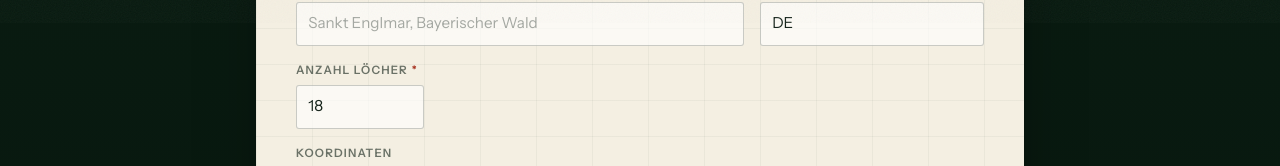
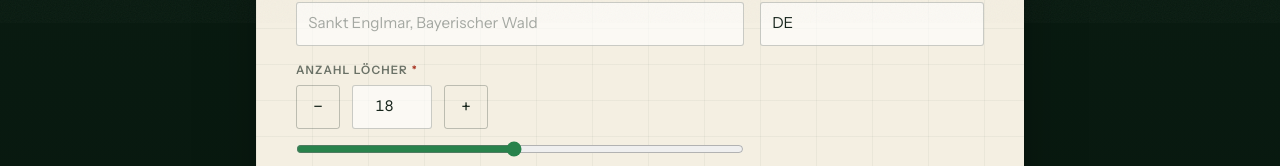
Before and after one commit to mstemplinger/GolfTrackApp, a Next.js app in the folder web/: page /platz-melden in a window 1280 px wide. Shown: the part 777-943 px from the top of the page. Built offline with nearby package versions, Linux system fonts and the light colour scheme; no server answers.

Commit message:
Platzformular: Lochanzahl per Regler, Plus/Minus und freiem Eingabefeld
Co-Authored-By: Claude Opus 5.5 <noreply@anthropic.com>

```diff
--- a/web/src/views/SubmitForm.tsx
+++ b/web/src/views/SubmitForm.tsx
@@ -31,6 +31,7 @@ export function SubmitForm({ lang }: { lang: Lang }) {
 
   const [kind, setKind] = useState<Kind>("golf");
   const [holes, setHoles] = useState(18);
+  const [holesDraft, setHolesDraft] = useState("18");
   const [rows, setRows] = useState<HoleRow[]>(() => Array.from({ length: 18 }, emptyRow));
   const [values, setValues] = useState({
     name: "",
@@ -64,8 +65,9 @@ export function SubmitForm({ lang }: { lang: Lang }) {
   }, []);
 
   const changeHoles = useCallback((count: number) => {
-    const safe = Math.min(36, Math.max(1, count || 1));
+    const safe = Math.min(36, Math.max(1, Math.round(count) || 1));
     setHoles(safe);
+    setHolesDraft(String(safe));
     setRows((previous) => {
       const next = previous.slice(0, safe);
       while (next.length < safe) next.push(emptyRow());
@@ -289,14 +291,51 @@ export function SubmitForm({ lang }: { lang: Lang }) {
           </Field>
         </div>
         <Field label={isGolf ? copy.holes : copy.holesMinigolf} required>
+          <div className="flex items-center gap-3">
+            <button
+              type="button"
+              onClick={() => changeHoles(holes - 1)}
+              disabled={holes <= 1}
+              aria-label="−1"
+              className="tap grid h-11 w-11 shrink-0 place-items-center rounded-[3px] border border-ink/25 text-lg transition-colors hover:border-ink/50 hover:bg-ink/5 disabled:opacity-40"
+            >
+              −
+            </button>
+            <input
+              className="field w-20 text-center font-mono"
+              type="number"
+              inputMode="numeric"
+              min={1}
+              max={36}
+              value={holesDraft}
+              onChange={(e) => {
+                const raw = e.target.value;
+                setHolesDraft(raw);
+                const parsed = Number(raw);
+                if (raw.trim() && Number.isInteger(parsed) && parsed >= 1 && parsed <= 36) changeHoles(parsed);
+              }}
+              onBlur={() => changeHoles(Number(holesDraft))}
+              required
+            />
+            <button
+              type="button"
+              onClick={() => changeHoles(holes + 1)}
+              disabled={holes >= 36}
+              aria-label="+1"
+              className="tap grid h-11 w-11 shrink-0 place-items-center rounded-[3px] border border-ink/25 text-lg transition-colors hover:border-ink/50 hover:bg-ink/5 disabled:opacity-40"
+            >
+              +
+            </button>
+          </div>
           <input
-            className="field max-w-32"
-            type="number"
+            type="range"
             min={1}
             max={36}
+            step={1}
             value={holes}
             onChange={(e) => changeHoles(Number(e.target.value))}
-            required
+            aria-label={isGolf ? copy.holes : copy.holesMinigolf}
+            className="mt-3 w-full max-w-md accent-[#28824b]"
           />
         </Field>
         <Field label={copy.coordinates} hint={copy.coordinatesHint}>
```
